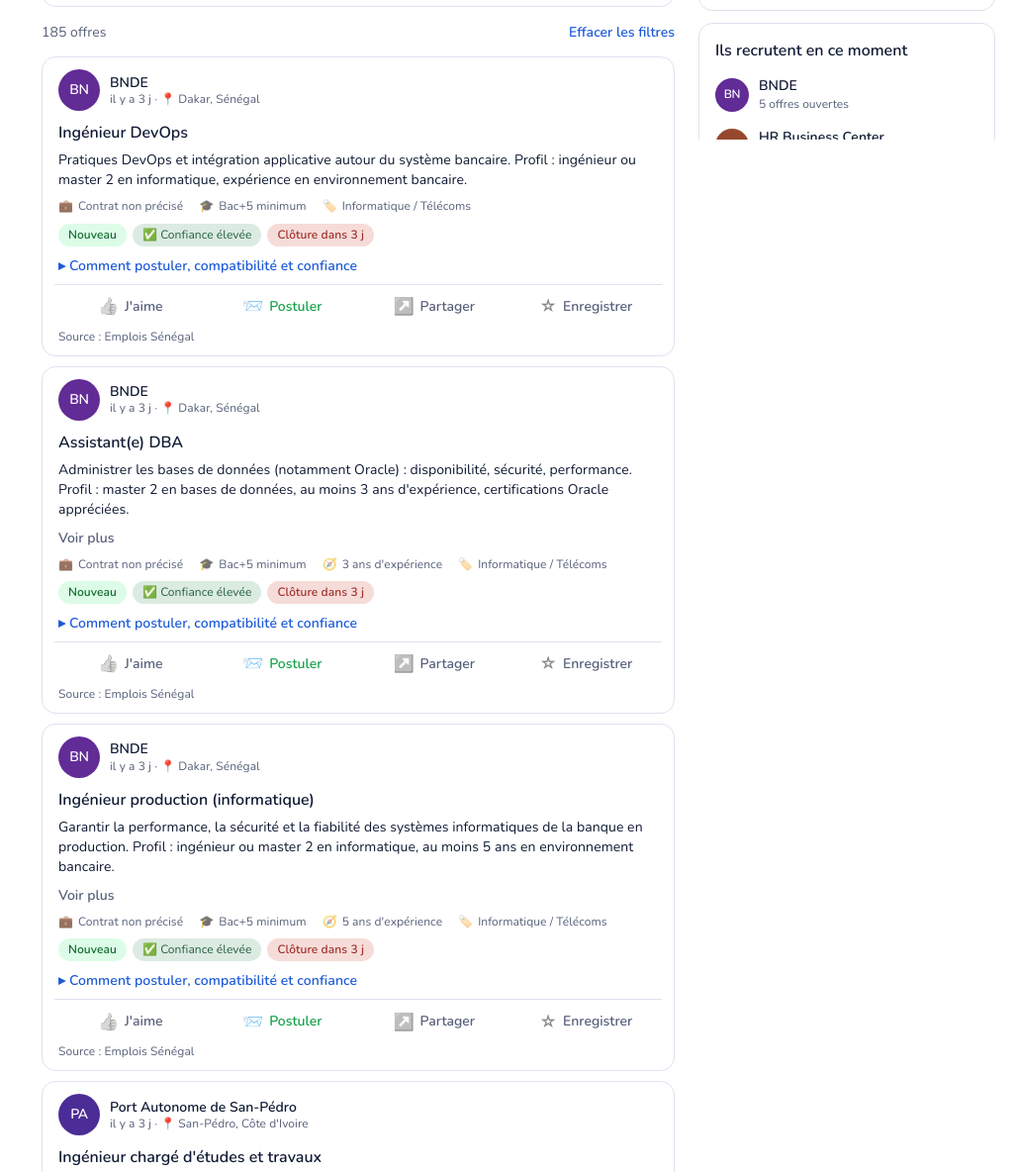
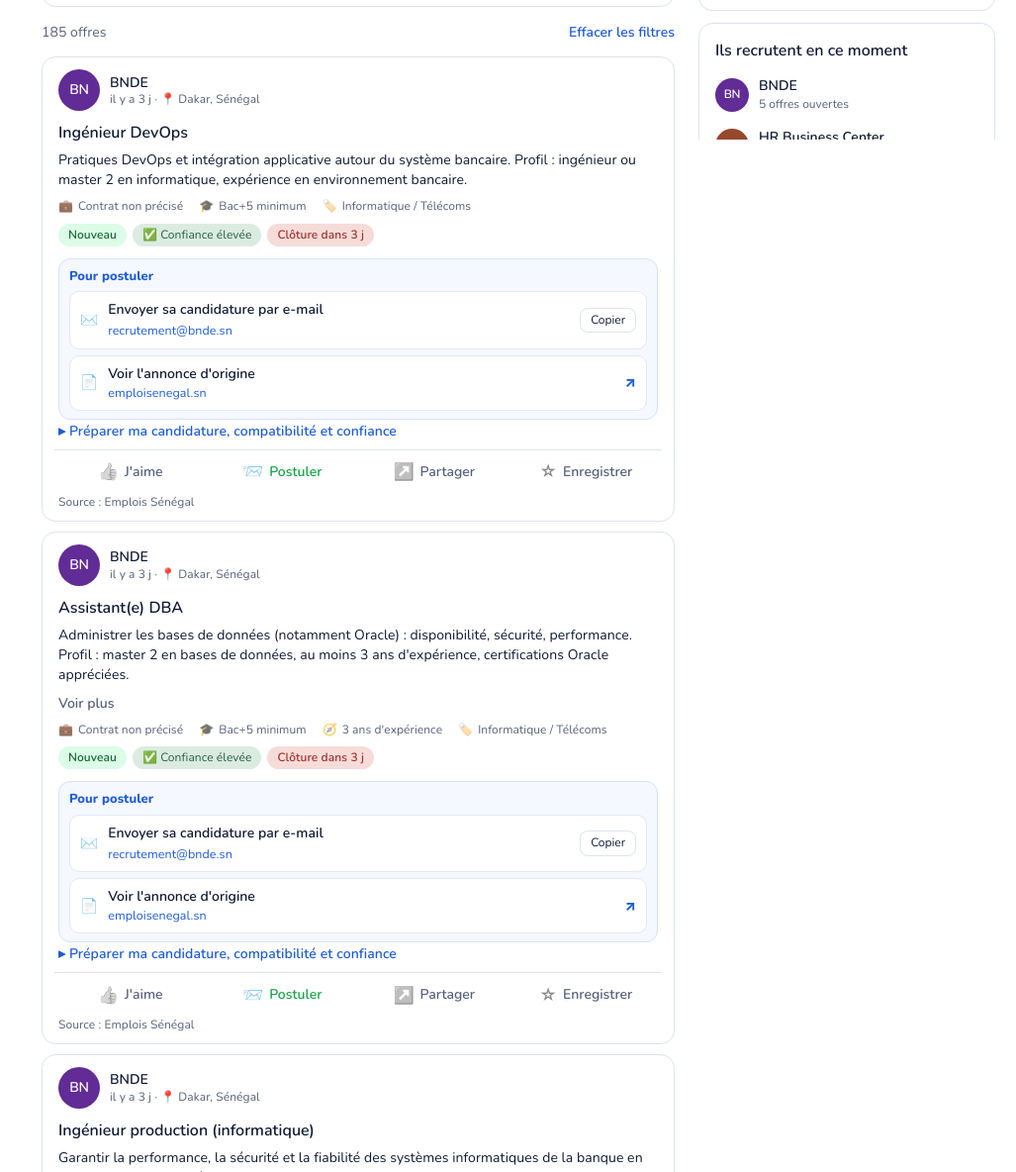
Before and after one commit to EmploiRapide24/emploi-rapide, a plain HTML site: page index.html in a window 1280 px wide. Shown: the part 648-1832 px from the top of the page at 99% size, without its empty margins (253-1280 px from the left). Drawn offline with nearby package versions, Linux system fonts and the light colour scheme.

Commit message:
Bloc « Pour postuler » visible sur chaque offre
Co-Authored-By: Claude Opus 5.5 <noreply@anthropic.com>
Claude-Session: https://claude.ai/code/session_01GXcZSC4VoChyLTkUpjdEEi

```diff
--- a/index.html
+++ b/index.html
@@ -412,6 +412,14 @@ button,input,select,textarea{font-family:inherit}
 label.f{font-size:14px;font-weight:600}
 @media (max-width:860px){.topbar .logo{font-size:0;gap:0}.lside .nav button{font-size:11px;font-weight:600}}
 @media (max-width:480px){.pbar>*{font-size:12px}}
+/* Bloc Pour postuler */
+.apply{margin:12px 0 2px;border:1px solid #d6e2fb;background:#f5f8ff;border-radius:12px;padding:8px 10px;display:grid;gap:6px}
+.apply-t{font-weight:800;font-size:13px;color:#1d5bd8}
+.apply .go{display:flex;align-items:center;gap:10px;background:#fff;border:1px solid #e3e8f2;border-radius:10px;padding:8px 10px;color:var(--ink);text-decoration:none;min-width:0}
+.apply a.go:hover,.apply a.go:focus-visible{border-color:#1d5bd8}
+.apply .go>span:nth-child(2){display:flex;flex-direction:column;min-width:0;flex:1}
+.apply .go b{font-size:14px}.apply .go small{font-size:12.5px;color:#1d5bd8;overflow:hidden;text-overflow:ellipsis;white-space:nowrap}
+.apply .go a{text-decoration:none}.apply .go i{font-style:normal;color:#1d5bd8;font-weight:800}
 /* Police arrondie */
 :root{--serif:"Nunito",-apple-system,system-ui,"Segoe UI",Roboto,Arial,sans-serif}
 body{font-family:"Nunito",-apple-system,system-ui,"Segoe UI",Roboto,Arial,sans-serif;font-size:14.5px;letter-spacing:.005em}
@@ -905,7 +913,15 @@ function detHTML(j, c){
   h+=`<div class="box"><span class="box-t">Comment postuler</span>${how}</div>`;
   if(c) h+=`<div class="box"><span class="box-t">Compatibilité avec votre profil : ${c.s} %</span>${whyHTML(c.w)}</div>`;
   h+=`<div class="box"><span class="box-t">Indice de confiance : ${TRL[j.tr][1].replace(/^\S+ /,'')}</span>${whyHTML(j.trp)}</div>`;
-  return `<details class="det" data-id="${j.id}"><summary>Comment postuler, compatibilité et confiance</summary>${h}</details>`;
+  return `<details class="det" data-id="${j.id}"><summary>Préparer ma candidature, compatibilité et confiance</summary>${h}</details>`;
+}
+function applyHTML(j){
+  const host=u=>{try{return new URL(u).hostname.replace(/^www\./,'')}catch(e){return ''}};
+  let r='';
+  if(j.lien) r+=`<a class="go" href="${esc(safe(j.lien))}" target="_blank" rel="noopener"><span aria-hidden="true">🔗</span><span><b>Postuler en ligne</b><small>${esc(host(j.lien))}</small></span><i aria-hidden="true">↗</i></a>`;
+  j.mails.forEach(m=>{r+=`<div class="go"><span aria-hidden="true">✉️</span><span><b>Envoyer sa candidature par e-mail</b><a href="mailto:${esc(m)}"><small>${esc(m)}</small></a></span><button class="copy" data-copy="${esc(m)}">Copier</button></div>`;});
+  if(!j.lien && j.u) r+=`<a class="go" href="${esc(safe(j.u))}" target="_blank" rel="noopener"><span aria-hidden="true">📄</span><span><b>${j.mails.length?'Voir l\'annonce d\'origine':'Voir l\'annonce et postuler'}</b><small>${esc(host(j.u))}</small></span><i aria-hidden="true">↗</i></a>`;
+  return r?`<div class="apply"><span class="apply-t">Pour postuler</span>${r}</div>`:'';
 }
 function card(j){
   const d=days(j.lim), c=compat(j);
@@ -927,7 +943,7 @@ function card(j){
     <div class="pb"><h3><a href="${esc(safe(j.u))}" target="_blank" rel="noopener">${esc(j.t)}</a></h3>
       ${fullHTML(j)}
       <ul class="facts">${facts.map(([i,t])=>`<li><span aria-hidden="true">${i}</span>${esc(t)}</li>`).join('')}</ul>
-      <div class="tags">${tags}</div></div>
+      <div class="tags">${tags}</div>${applyHTML(j)}</div>
     ${detHTML(j,c)}
     <div class="pcount">${cnt}</div>
     <div class="pbar">
--- a/sw.js
+++ b/sw.js
@@ -1,5 +1,5 @@
 // Emploi Rapide 24 : fonctionne hors connexion avec la dernière liste téléchargée
-const C='emploi-rapide-v18';
+const C='emploi-rapide-v19';
 const SHELL=['./','index.html','manifest.webmanifest','icons/icon-192.png','icons/icon-512.png','confidentialite.html'];
 self.addEventListener('install',e=>{e.waitUntil(caches.open(C).then(c=>c.addAll(SHELL)));self.skipWaiting();});
 self.addEventListener('activate',e=>{e.waitUntil(caches.keys().then(k=>Promise.all(k.filter(x=>x!==C).map(x=>caches.delete(x)))));self.clients.claim();});
```
